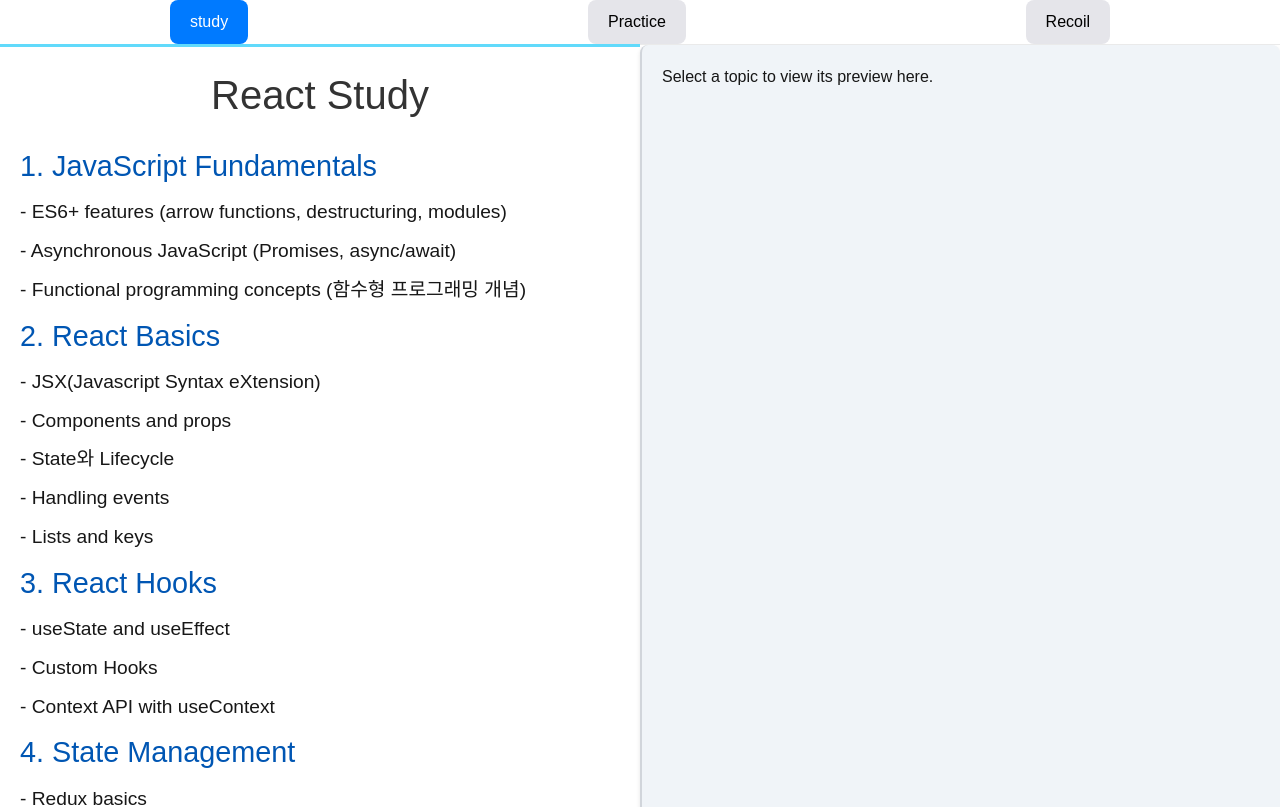
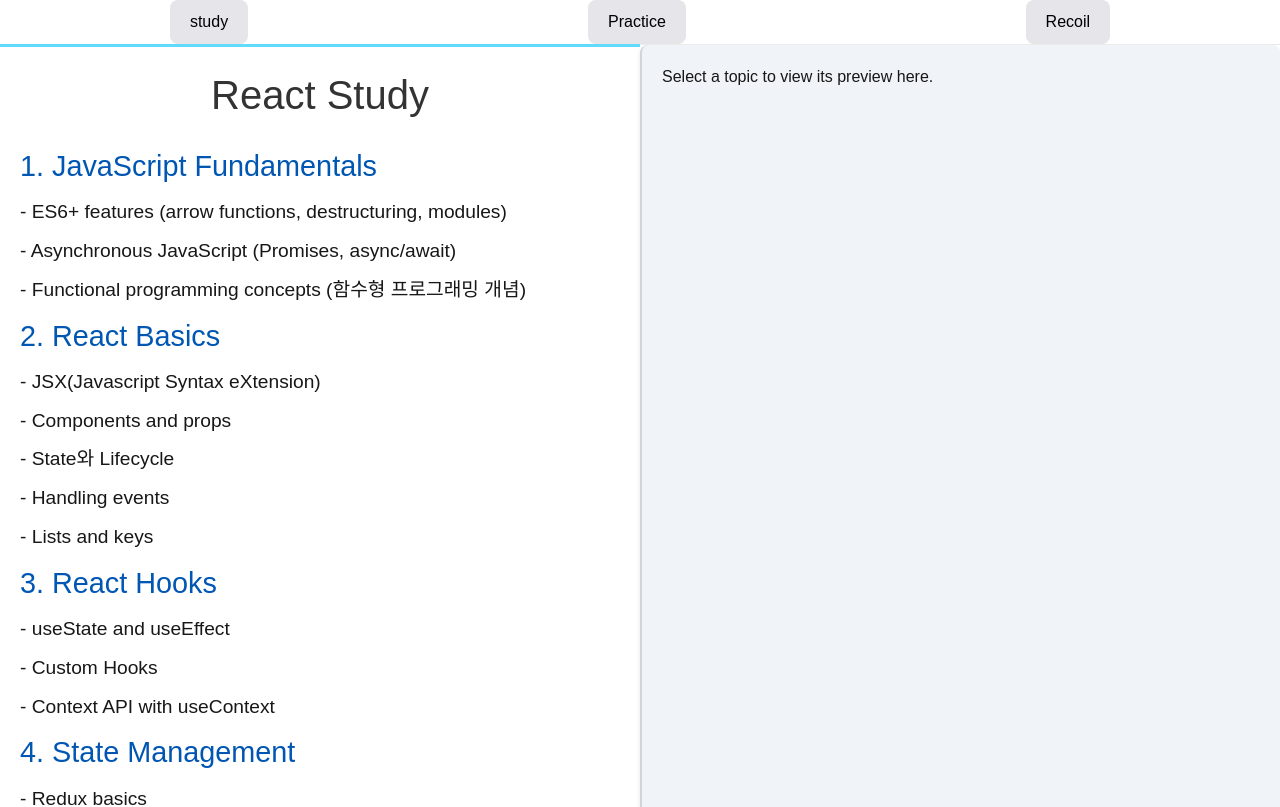
Before and after one commit to soohyeon-won/soohyeon-won.github.io, a Next.js app in the folder my-next/: page / in a window 1280 px wide. Shown: the top 807 px of the page. Built offline with nearby package versions, Linux system fonts and the light colour scheme.

Commit message:
React does not recognize the `isActive` prop on a DOM element $ 접두사를 사용하여 해당 prop을 transient prop

```diff
--- a/my-next/next-page/src/components/Recoil/RecoilCounterTutorialComp.tsx
+++ b/my-next/next-page/src/components/Recoil/RecoilCounterTutorialComp.tsx
@@ -60,8 +60,6 @@
     */}
     const [count] = useRecoilState(countState);
 
-    console.log('DisplayCounter render');
-
     return (
         <div>
             <p>현재 카운터 값은 {count} 입니다.</p>
--- a/my-next/next-page/src/components/Tab.tsx
+++ b/my-next/next-page/src/components/Tab.tsx
@@ -6,7 +6,7 @@
 interface TabProps {
     to: string;
     label: string;
-    isActive: boolean;
+    $isActive: boolean;
     onClick: () => void;
   }
 
@@ -26,9 +26,9 @@
 
 // React.memo 컴포넌트 최적화(캐싱)
 // 항목이 자주 변경되지 않는 경우 사용
-const Tab = React.memo(({ to, label, isActive, onClick } : TabProps) => (
+const Tab = React.memo(({ to, label, $isActive, onClick } : TabProps) => (
     //  <Link href={"/"+to}>
-        <StyledTapButton isActive = {isActive} onClick={onClick}>
+        <StyledTapButton isActive = {$isActive} onClick={onClick}>
             {label}
         </StyledTapButton>
     // </Link>
```
